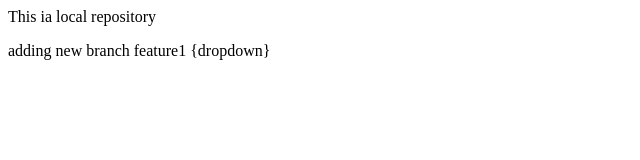
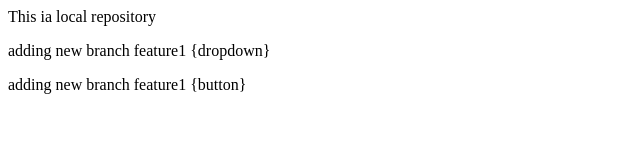
Before and after one commit to piyushkumar800/localrepo, a plain HTML site: page index.html in a window 1280 px wide. Shown: the whole page, without its empty margins (0-640 px from the left). Drawn offline with Linux system fonts and the light colour scheme.

Commit message:
add both features

```diff
--- a/index.html
+++ b/index.html
@@ -1,2 +1,3 @@
 <p> This ia local repository </p>
 <p>adding new branch feature1 {dropdown}</p>
+<p>adding new branch feature1 {button}</p>
```
